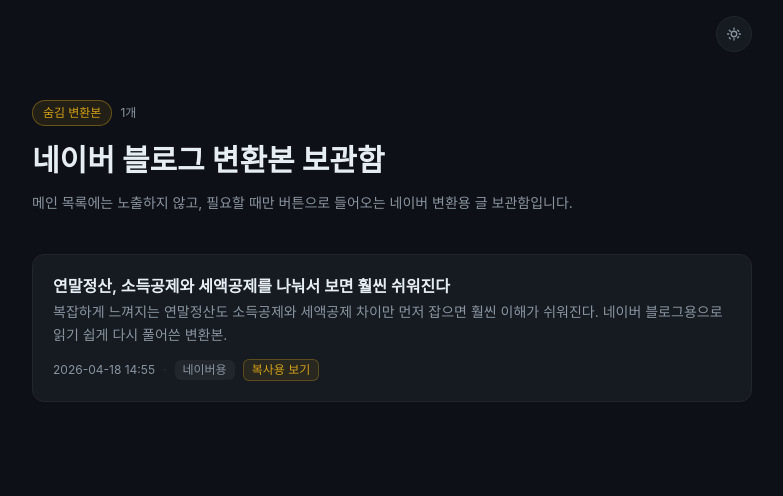
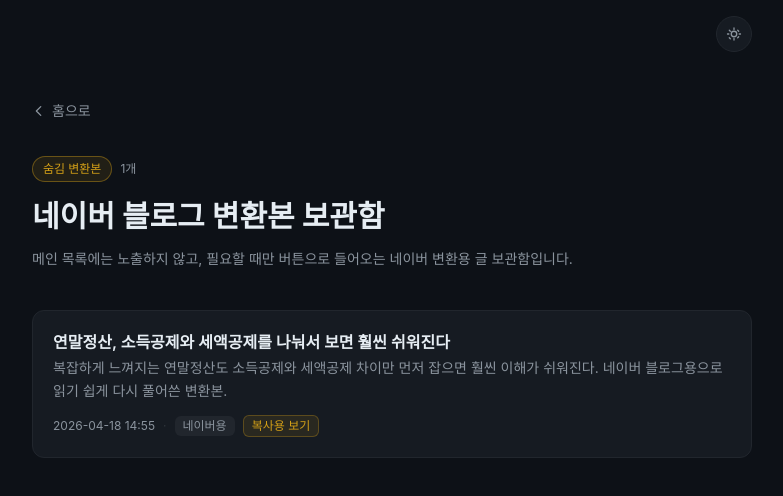
Before and after one commit to soul7s/blog, a Next.js app: page /blog in a window 1280 px wide. Shown: the top 496 px of the page, without its empty margins (248-1031 px from the left). Built offline with nearby package versions, Linux system fonts and the light colour scheme; a web font is replaced by a local one.

Commit message:
Add home navigation to hidden blog pages

```diff
--- a/app/blog-copy/[...slug]/page.tsx
+++ b/app/blog-copy/[...slug]/page.tsx
@@ -39,6 +39,22 @@
   return (
     <main className="py-12">
       <div className="mb-8 flex items-center justify-between gap-3">
+        <div className="flex items-center gap-4">
+          <Link
+            href="/"
+            className="inline-flex items-center gap-1.5 text-sm text-[var(--muted-text)] transition-colors hover:text-[var(--gold)]"
+          >
+            <svg width="14" height="14" viewBox="0 0 16 16" fill="none">
+              <path
+                d="M10 3L5 8L10 13"
+                stroke="currentColor"
+                strokeLinecap="round"
+                strokeLinejoin="round"
+                strokeWidth="1.5"
+              />
+            </svg>
+            홈으로
+          </Link>
           <Link
             href="/blog"
             className="inline-flex items-center gap-1.5 text-sm text-[var(--muted-text)] transition-colors hover:text-[var(--gold)]"
@@ -54,6 +70,7 @@
             </svg>
             변환본 목록으로
           </Link>
+        </div>
         <button
           type="button"
           className="rounded-full border border-[var(--gold)]/35 bg-[var(--gold)]/10 px-3 py-1 text-xs font-medium text-[var(--gold)] transition-colors hover:bg-[var(--gold)] hover:text-[var(--bg)]"
--- a/app/blog/page.tsx
+++ b/app/blog/page.tsx
@@ -8,6 +8,24 @@
 
   return (
     <main className="py-12">
+      <div className="mb-8">
+        <Link
+          href="/"
+          className="inline-flex items-center gap-1.5 text-sm text-[var(--muted-text)] transition-colors hover:text-[var(--gold)]"
+        >
+          <svg width="14" height="14" viewBox="0 0 16 16" fill="none">
+            <path
+              d="M10 3L5 8L10 13"
+              stroke="currentColor"
+              strokeLinecap="round"
+              strokeLinejoin="round"
+              strokeWidth="1.5"
+            />
+          </svg>
+          홈으로
+        </Link>
+      </div>
+
       <header className="mb-10">
         <div className="mb-4 flex items-center gap-2">
           <span className="rounded-full border border-[var(--gold)]/40 bg-[var(--gold)]/10 px-2.5 py-1 text-xs font-medium text-[var(--gold)]">
```
Lines whose indentation alone changed are shown as unchanged.
